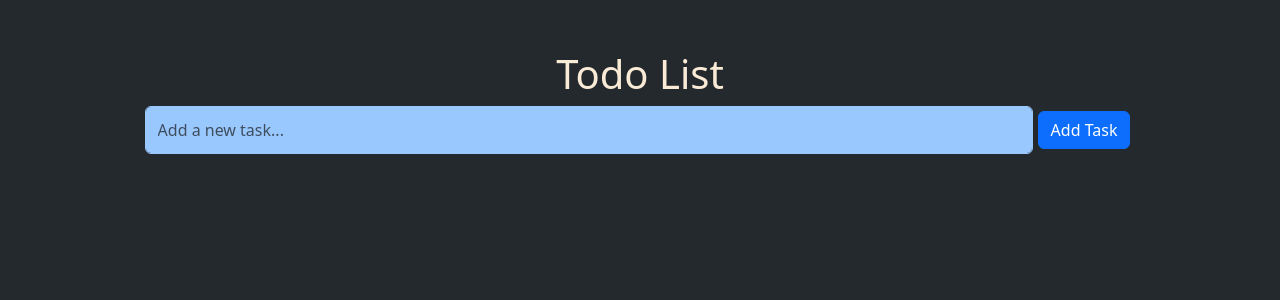
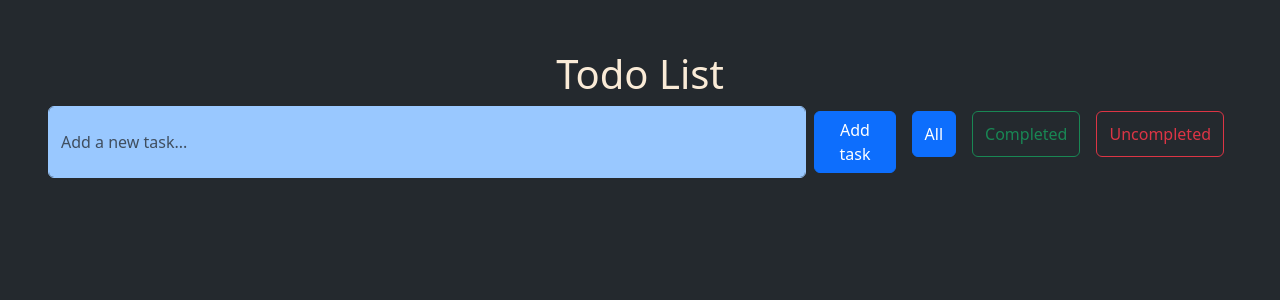
Before and after one commit to kozakevich13/todolist, a React (Create React App) app: page / in a window 1280 px wide. Shown: the top 300 px of the page. Built offline with nearby package versions, Linux system fonts and the light colour scheme.

Commit message:
add filter for tasks

```diff
--- a/src/App.js
+++ b/src/App.js
@@ -6,6 +6,7 @@ function App() {
   const [newTask, setNewTask] = useState("");
   const [editingTaskId, setEditingTaskId] = useState(null);
   const [editedTaskText, setEditedTaskText] = useState("");
+  const [filter, setFilter] = useState("all");
 
   const addTask = () => {
     if (newTask.trim() !== "") {
@@ -46,6 +47,16 @@ function App() {
     setEditedTaskText("");
   };
 
+  const filteredTasks = tasks.filter((task) => {
+    if (filter === "completed") {
+      return task.completed;
+    } else if (filter === "uncompleted") {
+      return !task.completed;
+    } else {
+      return true;
+    }
+  });
+
   return (
     <div className="App">
       <h1>Todo List</h1>
@@ -58,12 +69,38 @@ function App() {
           value={newTask}
           onChange={(e) => setNewTask(e.target.value)}
         />
-        <button className="btn btn-primary" onClick={addTask}>
-          Add Task
+        <button className="btn btn-primary mx-2" onClick={addTask}>
+          Add task
         </button>
+        <div className="mb-3 d-flex justify-content-center">
+          <button
+            className={`btn btn-outline-primary mx-2 ${
+              filter === "all" && "active"
+            }`}
+            onClick={() => setFilter("all")}
+          >
+            All
+          </button>
+          <button
+            className={`btn btn-outline-success mx-2 ${
+              filter === "completed" && "active"
+            }`}
+            onClick={() => setFilter("completed")}
+          >
+            Completed
+          </button>
+          <button
+            className={`btn btn-outline-danger mx-2 ${
+              filter === "uncompleted" && "active"
+            }`}
+            onClick={() => setFilter("uncompleted")}
+          >
+            Uncompleted
+          </button>
+        </div>
       </div>
       <ul className="mb-3 mx-5 justify-content-center list-unstyled">
-        {tasks.map((task) => (
+        {filteredTasks.map((task) => (
           <li
             key={task.id}
             className="p-2 mb-2 d-flex justify-content-between align-items-center w-75 mx-auto"
```
